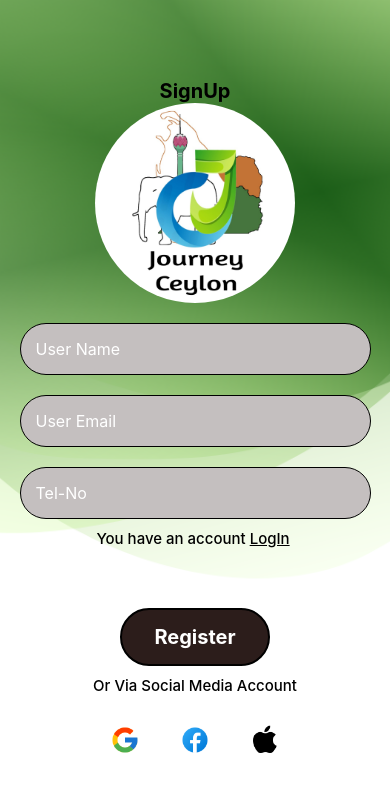
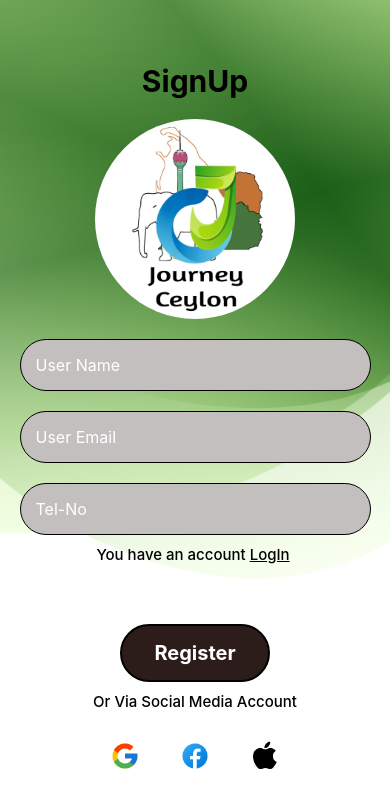
Before and after one commit to Avishka-kavishan/Travel_APP, a React Native app: screen /SignUp in a window 390 px wide. Shown: the top 808 px of the page. Built offline with nearby package versions, Linux system fonts and the light colour scheme.

Commit message:
update styles

```diff
--- a/src/Screens/SignUp/SignUp.tsx
+++ b/src/Screens/SignUp/SignUp.tsx
@@ -38,7 +38,8 @@ const styles = StyleSheet.create({
     text:{
         textAlign:"center",
         fontWeight:"bold",
-        fontSize:20,
+        fontSize:30,
+        paddingBottom:20
     },
     img:{
         width:200,
```
